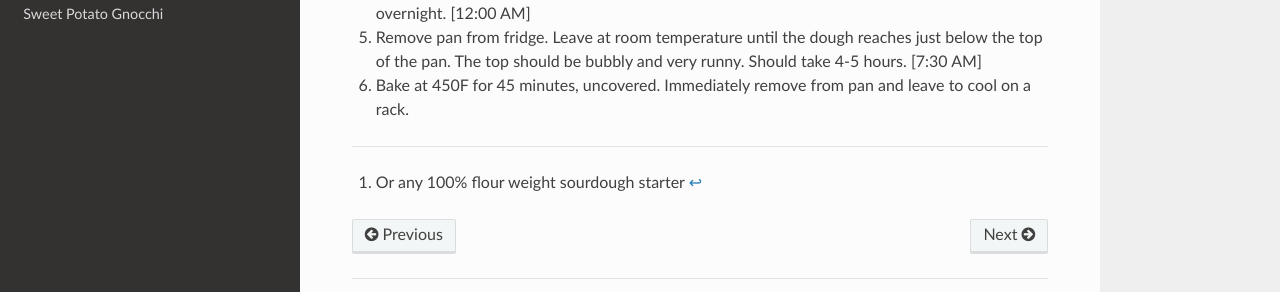
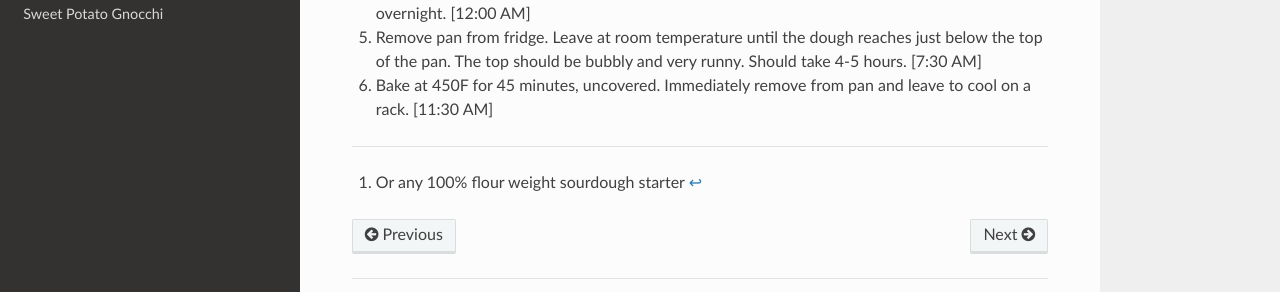
Before and after one commit to arecker/cookbook, an MkDocs documentation site: the page built from recipes/krang-bread.md, in a window 1280 px wide and 900 px high, scrolled down 1174 px. Shown: the part 552-844 px from the top of the window. Built offline with MkDocs 1.6.1, drawn with Linux system fonts in a browser that asks for light colours; nearby versions of some CDN libraries.

Commit message:
Krang bread: add timestamp

```diff
--- a/recipes/krang-bread.md
+++ b/recipes/krang-bread.md
@@ -44,6 +44,6 @@ butter.
    and very runny.  Should take 4-5 hours. [7:30 AM]
 
 6. Bake at 450F for 45 minutes, uncovered.  Immediately remove from
-   pan and leave to cool on a rack.
+   pan and leave to cool on a rack. [11:30 AM]
 
 [krang]: krang.md
```
